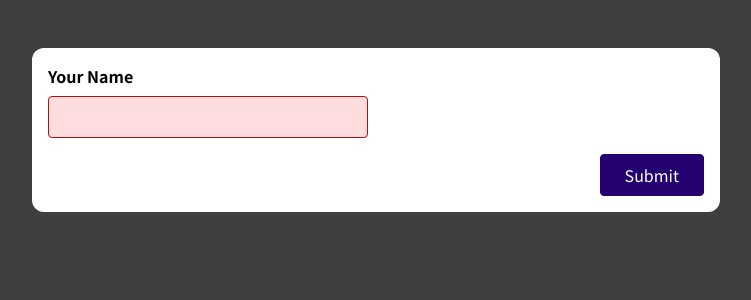
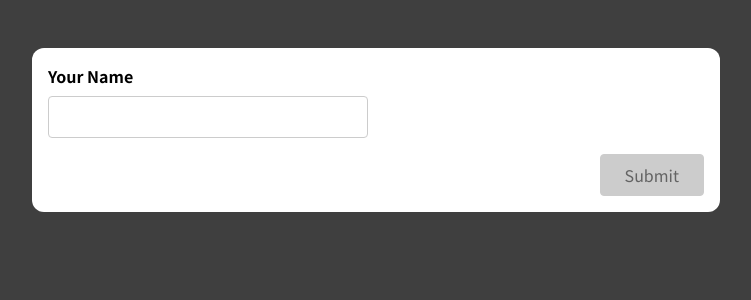
Before and after one commit to Pedro-Costa123/react_guide_others, a React (Create React App) app: page / in a window 1280 px wide. Shown: the top 300 px of the page, without its empty margins (264-1015 px from the left). Built offline with nearby package versions, Linux system fonts and the light colour scheme.

Commit message:
Section 16 : 205

```diff
--- a/src/components/SimpleInput.js
+++ b/src/components/SimpleInput.js
@@ -1,19 +1,24 @@
-import React, { useState, useRef, useEffect } from "react";
+import React, { useState } from "react";
 
 const SimpleInput = (props) => {
-  const nameInputRef = useRef();
   const [enteredName, setEnteredName] = useState("");
-  const [enteredNameIsValid, setEnteredNameIsValid] = useState(false);
   const [enteredNameTouched, setEnteredNameTouched] = useState(false);
 
-  useEffect(() => {
-    if (enteredNameIsValid) {
-      console.log("Name Input is valid!");
-    }
-  }, [enteredNameIsValid]);
+  const enteredNameIsValid = enteredName.trim() !== "";
+  const nameInputIsInvalid = !enteredNameIsValid && enteredNameTouched;
+
+  let formIsValid = false;
+
+  if (enteredNameIsValid) {
+    formIsValid = true;
+  }
 
   const nameInputHandler = (event) => {
     setEnteredName(event.target.value);
+  };
+
+  const nameInputBlurHandler = (event) => {
+    setEnteredNameTouched(true);
   };
 
   const formSubmissionHandler = (event) => {
@@ -21,34 +26,29 @@
 
     setEnteredNameTouched(true);
 
-    if (enteredName.trim() === "") {
-      setEnteredNameIsValid(false);
+    if (!enteredNameIsValid) {
       return;
     }
 
     console.log(enteredName);
 
-    const enteredValue = nameInputRef.current.value;
-    console.log(enteredValue);
-
     setEnteredName("");
+    setEnteredNameTouched(false);
   };
 
-  const nameInputIsInvalid = !enteredNameIsValid && enteredNameTouched;
-
   const nameInputClasses = nameInputIsInvalid
-    ? "form-control"
-    : "form-control invalid";
+    ? "form-control invalid"
+    : "form-control";
 
   return (
     <form onSubmit={formSubmissionHandler}>
       <div className={nameInputClasses}>
         <label htmlFor="name">Your Name</label>
         <input
-          ref={nameInputRef}
           type="text"
           id="name"
           onChange={nameInputHandler}
+          onBlur={nameInputBlurHandler}
           value={enteredName}
         />
         {nameInputIsInvalid && (
@@ -56,7 +56,7 @@
         )}
       </div>
       <div className="form-actions">
-        <button>Submit</button>
+        <button disabled={!formIsValid}>Submit</button>
       </div>
     </form>
   );
--- a/src/index.css
+++ b/src/index.css
@@ -79,6 +79,15 @@
   border-color: #33059e;
 }
 
+button:disabled,
+button:disabled:hover,
+button:disabled:active {
+  background-color: #ccc;
+  color: rgb(99, 99, 99);
+  border-color: #ccc;
+  cursor: not-allowed;
+}
+
 .form-actions {
   text-align: right;
 }
```
